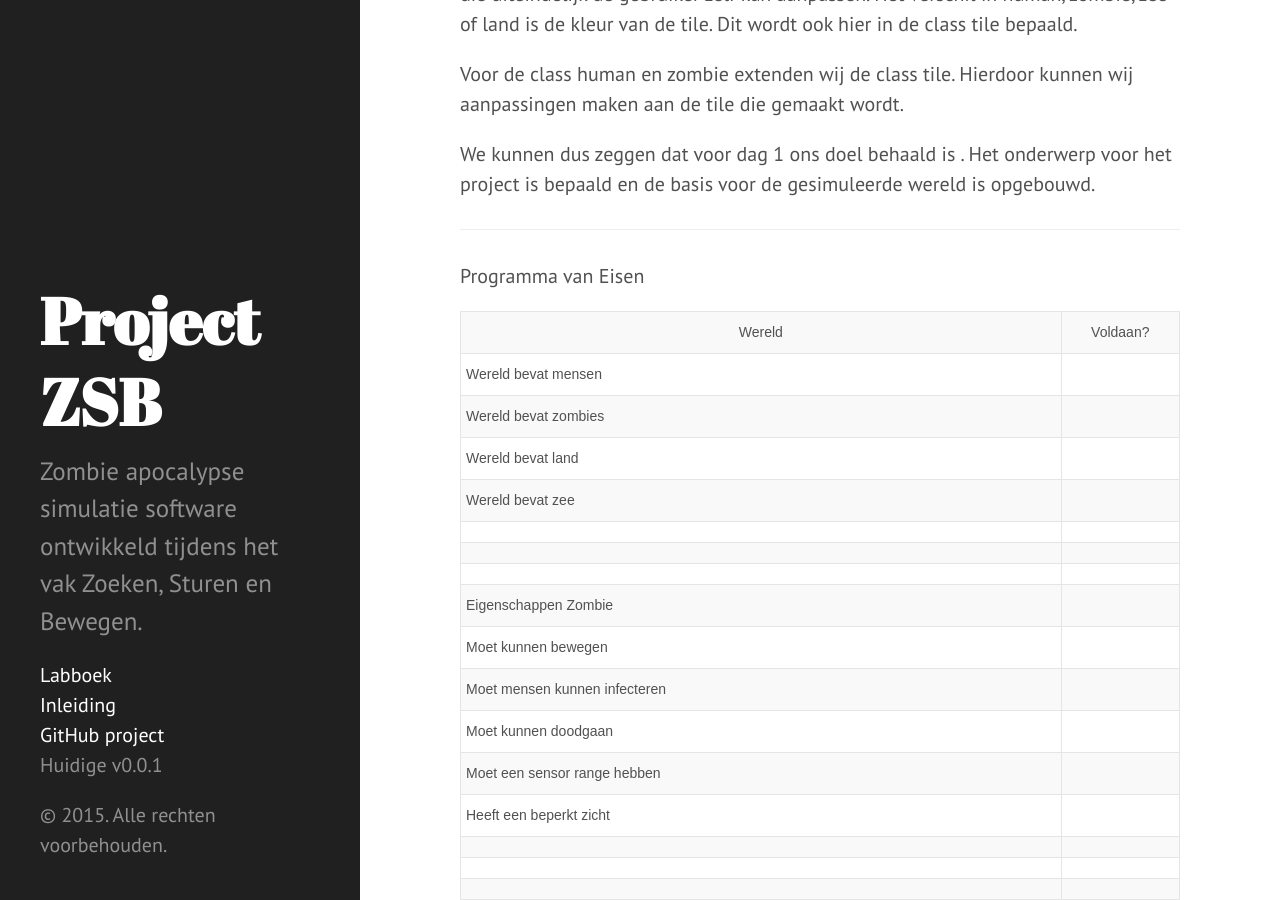
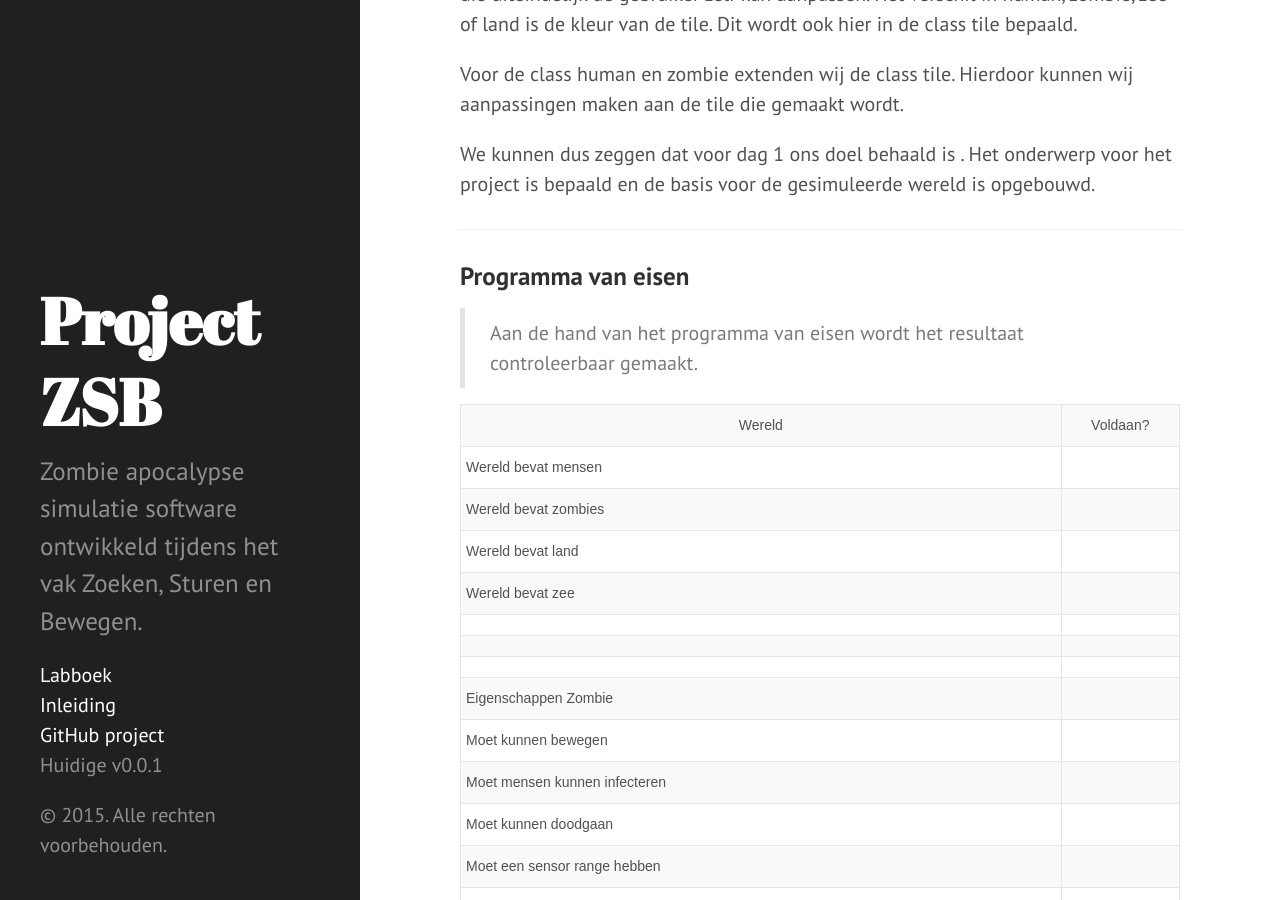
Before and after one commit to zombiea-apocalypse-sim/zombiea-apocalypse-sim.github.io, a Jekyll site: the page built from _posts/2015-06-22-dag1.md, in a window 1280 px wide and 900 px high, scrolled down 1411 px. Built offline with Jekyll 4.4.1, drawn with Linux system fonts in a browser that asks for light colours; Markdown is read by kramdown in place of the engine named in the settings.

Commit message:
head prog eisen

```diff
--- a/_posts/2015-06-22-dag1.md
+++ b/_posts/2015-06-22-dag1.md
@@ -22,7 +22,10 @@ We kunnen dus zeggen dat voor dag 1 ons doel behaald is . Het onderwerp voor het
 
 -----
 
-Programma van Eisen
+### Programma van eisen
+
+> Aan de hand van het programma van eisen wordt het resultaat controleerbaar gemaakt.
+
 
 <style type="text/css">
 .tg  {border-collapse:collapse;border-spacing:0;}
```
